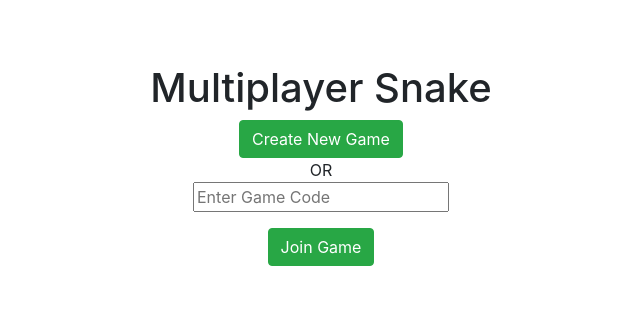
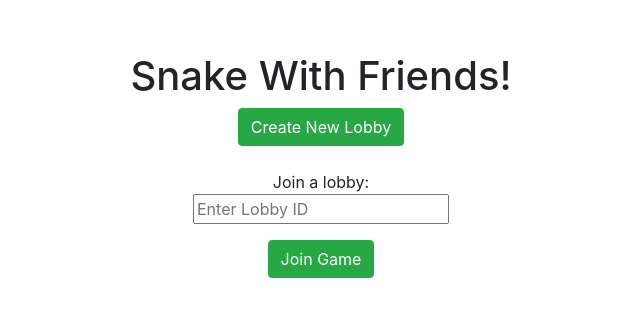
Before and after one commit to FF0r3x/SnakeWithFriends2.0, a plain HTML site: page frontend/index.html in a window 1280 px wide. Shown: the part 235-552 px from the top of the page, without its empty margins (319-959 px from the left). Drawn offline with nearby package versions, Linux system fonts and the light colour scheme; no server answers.

Commit message:
Update index.html

```diff
--- a/frontend/index.html
+++ b/frontend/index.html
@@ -2,7 +2,7 @@
 <html lang="en">
 <head>
   <meta charset="UTF-8">
-  <title>MultiPlayer Snake</title>
+  <title>Snake With Friends!</title>
   <link rel="stylesheet" href="https://stackpath.bootstrapcdn.com/bootstrap/4.5.0/css/bootstrap.min.css" integrity="sha384-9aIt2nRpC12Uk9gS9baDl411NQApFmC26EwAOH8WgZl5MYYxFfc+NcPb1dKGj7Sk" crossorigin="anonymous">
 
 <style>
@@ -17,17 +17,17 @@
 
       <div id="initialScreen" class="h-100">
         <div class="d-flex flex-column align-items-center justify-content-center h-100">
-            <h1>Multiplayer Snake</h1>
+            <h1>Snake With Friends!</h1>
             <button
               type="submit"
               class="btn btn-success"
               id="newGameButton"
             >
-              Create New Game
+              Create New Lobby
             </button>
-            <div>OR</div>
+            <div><br>Join a lobby:</div>
             <div class="form-group">
-              <input type="text" placeholder="Enter Game Code" id="gameCodeInput"/>
+              <input type="text" placeholder="Enter Lobby ID" id="gameCodeInput"/>
             </div>
             <button
               type="submit"
@@ -42,7 +42,7 @@
       <div id="gameScreen" class="h-100">
         <div class="d-flex flex-column align-items-center justify-content-center h-100">
 
-          <h1>Your game code is: <span id="gameCodeDisplay"></span></h1>
+          <h1>Lobby ID: <span id="gameCodeDisplay"></span></h1>
 
           <canvas id="canvas"></canvas>
         </div>
```
